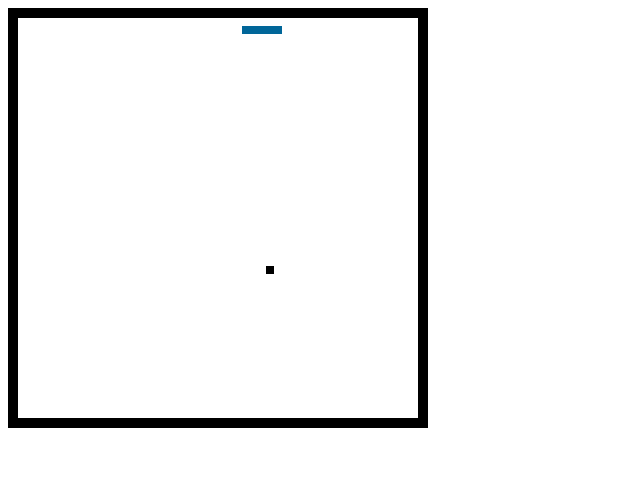
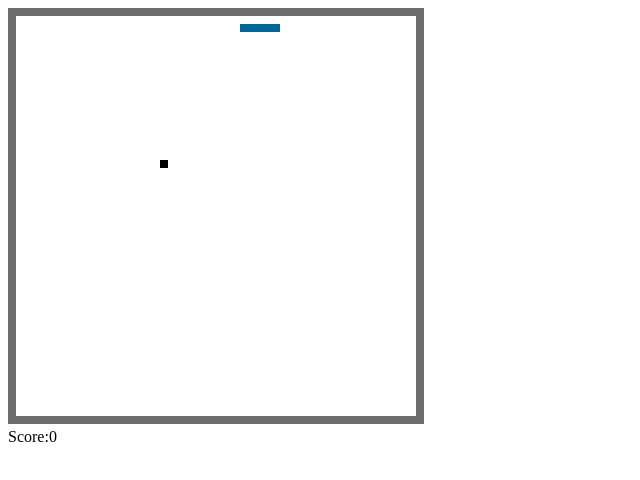
Before and after one commit to yliu481/game, a website: page snake/index.html in a window 1280 px wide. Shown: the whole page, without its empty margins (0-640 px from the left). Drawn offline with Linux system fonts and the light colour scheme.

Commit message:
change border color and size, add score

```diff
--- a/snake/index.html
+++ b/snake/index.html
@@ -7,16 +7,20 @@
 <style type="text/css">
     canvas{
         border-style: solid;
-        border-width: 10px;
-        border-color: black;
+        border-width: 8px;
+        border-color: #6c6c6c;
     }
 </style>
 <body>
     <canvas id="myCanvas" width="400" height="400">
         Cannot use canvas, please change your browser.
     </canvas>
+    <div>
+        <a>Score:</a><a id="score">0</a>
+    </div>
     <script type="text/javascript">
       let gameFrame = document.getElementById('myCanvas');
+      let scoreDisplay = document.getElementById('score');
       let speed = 160; //snake moving speed
       let ctx = gameFrame.getContext("2d");
       let x = 8; //initial coordinate
@@ -65,10 +69,11 @@
         ctx.fillRect(x, y, size, size);
         if ( (food * 8)===x && (food * 8)===y) {
           displayFood();
+          scoreDisplay.innerHTML=length-3;
           length++;
         }
       };
-      interval = window.setInterval(move, speed);
+      setInterval(move, speed);
       document.onkeydown = function (e) {
         let key = e.key;
         switch(key) {
@@ -95,8 +100,13 @@
           default: break;
         }
       };
+      const getRandomInt = (min, max) =>{
+        min = Math.ceil(min);
+        max = Math.floor(max);
+        return Math.floor(Math.random() * (max - min)) + min;
+      }
       const displayFood = () =>{
-        food = Math.ceil(Math.random()*50);
+        food = getRandomInt(1,50);
         ctx.fillStyle = "#000000";
         ctx.strokeStyle = "#000000";
         ctx.fillRect(food * 8, food * 8, 8, 8);
```
